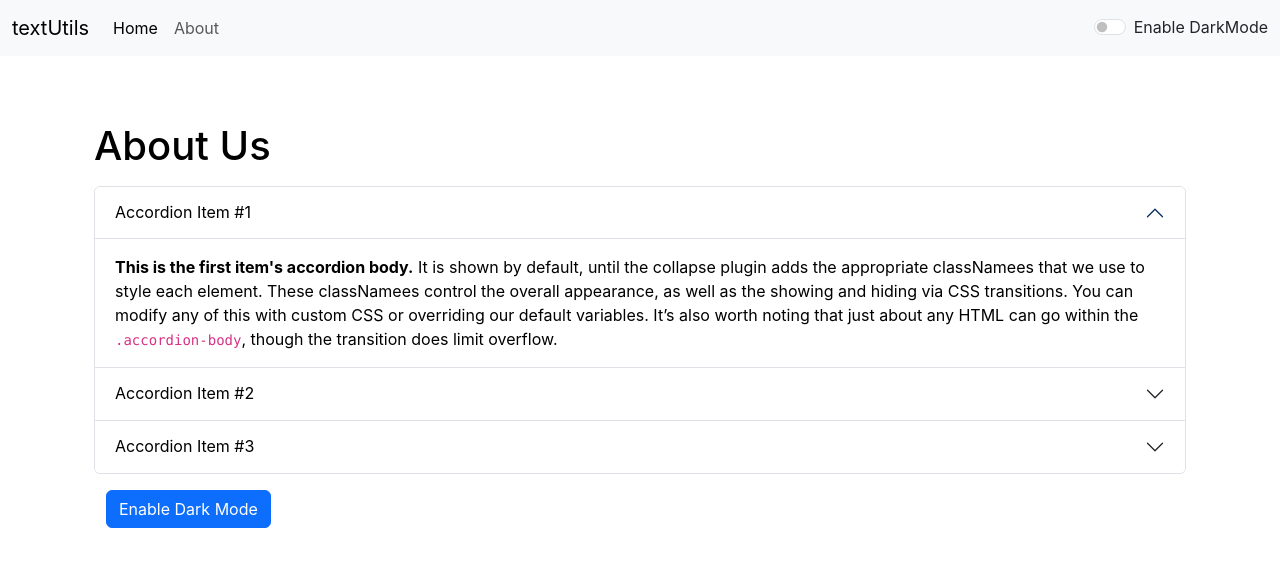
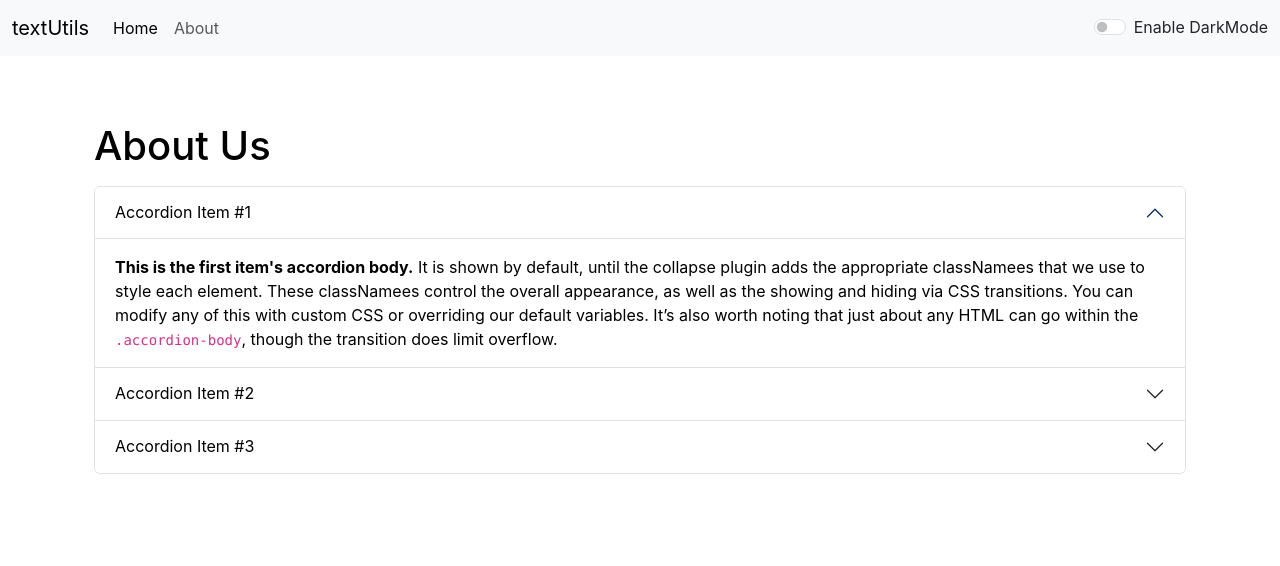
Before and after one commit to Pankajydv123/Utilis_Pankaj, a React (Create React App) app: page /about in a window 1280 px wide. Shown: the top 566 px of the page. Built offline with nearby package versions, Linux system fonts and the light colour scheme.

Commit message:
Update About.js

```diff
--- a/src/components/About.js
+++ b/src/components/About.js
@@ -1,35 +1,13 @@
-import React,{ useState } from 'react'
+export default function About(props) {
 
+    let myStyle ={
+        color:props.mode==='dark'? 'white':'black',
+        backgroundColor:props.mode==='dark'? 'rgb(42, 58, 108)':'white'
+    }
 
-export default function About() {
-
-const [myStyle,setMyStyle] = useState({
-        color: 'black',
-        backgroundColor: 'white'
-        }
-)
-
-const [btntext, setBtnText] = useState("Enable Dark Mode")
-
- const toggleStyle = ()=>{
-    if(myStyle.color === 'black'){
-        setMyStyle({
-        color: 'white',
-        backgroundColor: 'black'
-        })
-        setBtnText("Enable light Mode")
-    }
-    else{
-        setMyStyle({
-        color: 'black',
-        backgroundColor: 'white'
-        })
-        setBtnText("Enable Dark Mode")
-    }
-}
-
-  return (
-        <div className="container" style={myStyle}>
+return (
+        <div className="container" style={{color:props.mode==='dark'? 'white':'black',
+        backgroundColor:props.mode==='dark'? 'rgb(34, 49, 71)':'white'}}>
             <h1 className="my-3">About Us</h1>
         <div className="accordion" id="accordionExample">
     <div className="accordion-item">
@@ -69,9 +47,7 @@ const [btntext, setBtnText] = useState("Enable Dark Mode")
         </div>
     </div>
     </div>
-    <div className="container my-3">
-        <button onClick={toggleStyle} type="button" className="btn btn-primary">{btntext}</button>
-    </div>
+
         </div>
   )
 }
```
